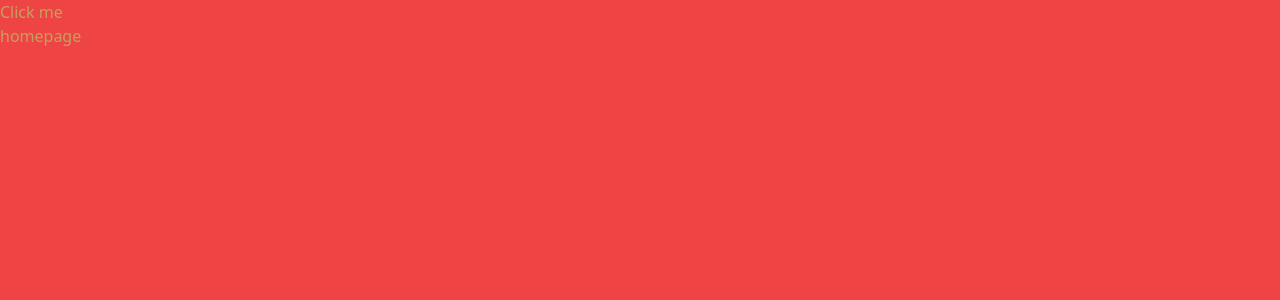
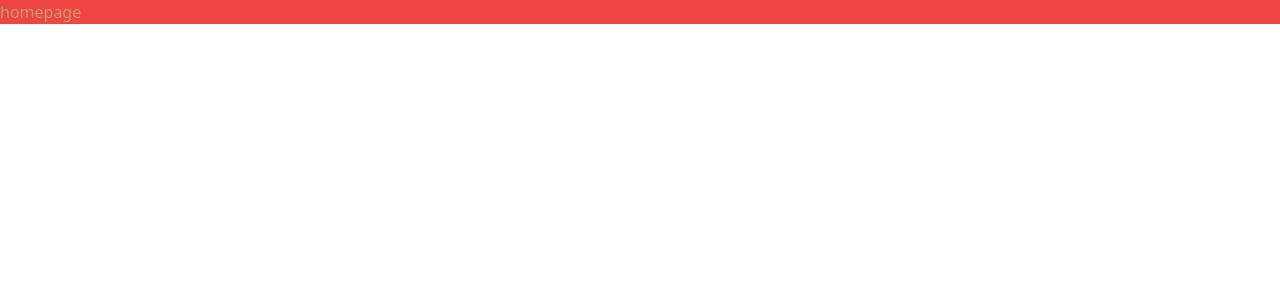
Before and after one commit to Skiee9/Streamify, a React (Vite) app in the folder frontend/: page / in a window 1280 px wide. Shown: the top 300 px of the page. Built offline with nearby package versions, Linux system fonts and the light colour scheme.

Commit message:
home page

```diff
--- a/frontend/src/App.jsx
+++ b/frontend/src/App.jsx
@@ -7,12 +7,12 @@ import NotificationsPage from './pages/NotificationsPage'
 import SignUpPage from './pages/SignUpPage'
 import OnboardingPage from './pages/OnboardingPage'
 import LoginPage from './pages/LoginPage'
-import toast, { Toaster } from 'react-hot-toast'
+import { Toaster } from 'react-hot-toast'
 
 const App = () => {
   return (
-    <div className='bg-red-500 h-screen' data-theme="coffee">
-  <button onClick={()=> toast.success('Hello lady!')}>Click me</button>
+    <div className='bg-red-500 ' data-theme="coffee">
+
 <Routes>
 <Route path="/" element={<HomePage/>} />
 <Route path="/login" element={<LoginPage/>}/>
@@ -24,6 +24,11 @@ const App = () => {
 
 </Routes>
 
+
+
+
+
+ {/* for toast notifications */}
 <Toaster/>
     </div>
   )
```
